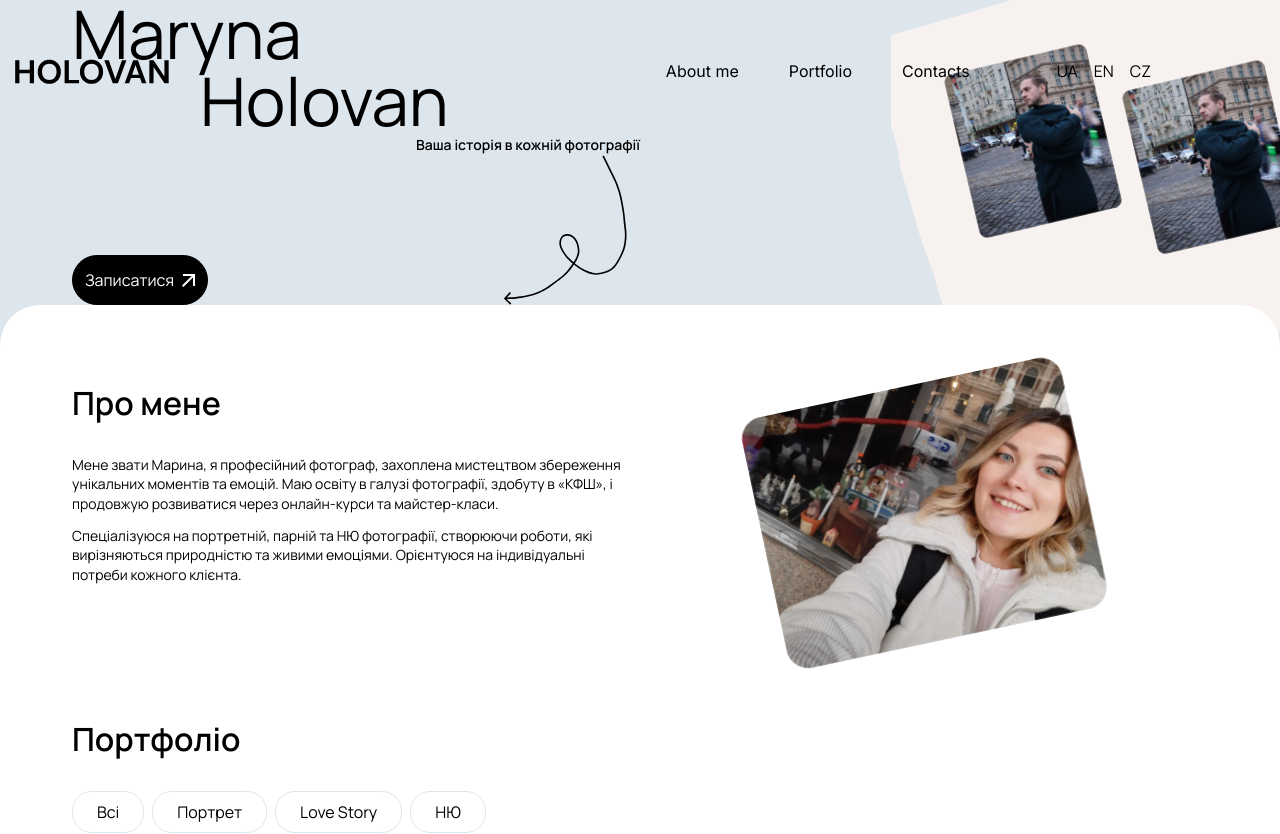
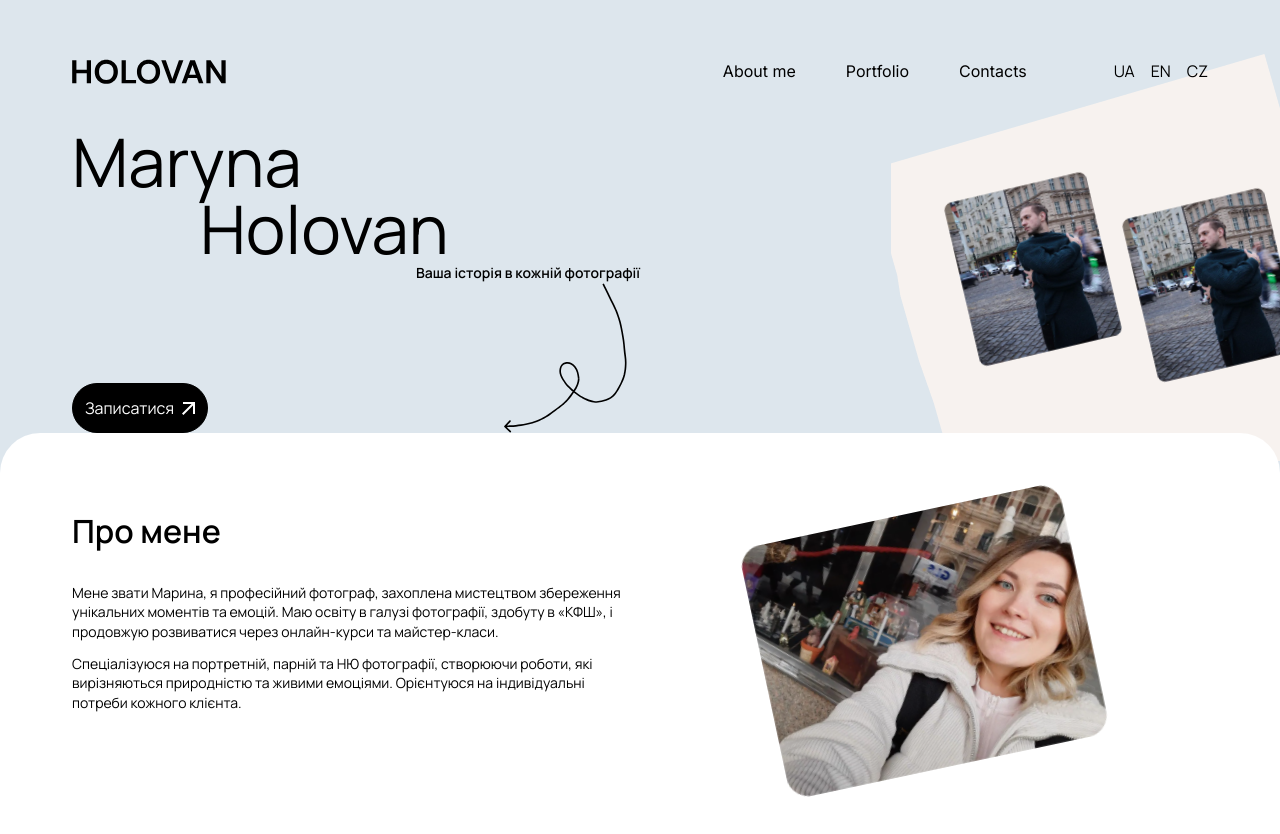
Before and after one commit to 4svEXE/HolovanMarynaPhotographer, a React (Vite) app: page / in a window 1280 px wide. Shown: the top 834 px of the page. Built offline with nearby package versions, Linux system fonts and the light colour scheme.

Commit message:
klym/header/style
fix styles header

```diff
--- a/src/Components/AppBar/AppBar.jsx
+++ b/src/Components/AppBar/AppBar.jsx
@@ -36,8 +36,8 @@ const AppBar = () => {
 
 
   return (
-    <header className={`${css.header} fixed z-50 ${isScrolled ? css.scrolled : ""}`}>
-      <div className={"container flex justify-between items-center"}>
+    <header className={`${css.header} w-full fixed z-50 ${isScrolled ? css.scrolled : ""}`}>
+      <div className={"container flex justify-between items-center "}>
         <Icon
           id={"logo"}
           width={154}
--- a/src/Components/AppBar/AppBar.module.scss
+++ b/src/Components/AppBar/AppBar.module.scss
@@ -15,6 +15,10 @@
     transition-timing-function: ease-in-out;
 
     background-color: transparent;
+
+    .container{
+        width: 300px;
+    }
 }
 
 .scrolled{
--- a/src/Pages/HomePage/components/HeroSection/HeroSection.jsx
+++ b/src/Pages/HomePage/components/HeroSection/HeroSection.jsx
@@ -15,7 +15,7 @@ import heroImage2_desktop from "../../../../images/shared/desktop/hero-image-2-d
 const HeroSection = () => {
   return (
     <section
-      className={`section ${css.heroSection} md:flex md:bg-right-bottom xlg:px-20 md:overflow-visible`}
+      className={`section ${css.heroSection} pt-32 md:flex md:bg-right-bottom xlg:px-20 md:overflow-visible`}
     >
       <div
         className={`container pb-80 md:flex md:pb-0 xlg:justify-between xlg:pt-32 xlg:pb-20`}
```
